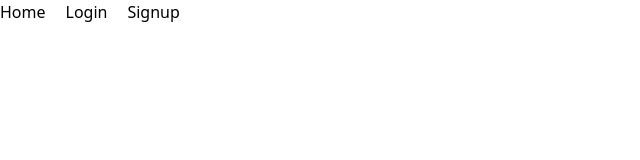
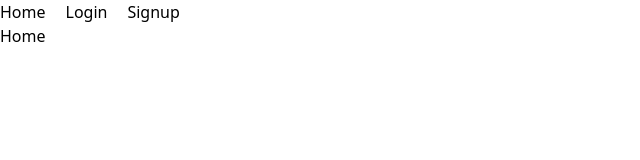
Before and after one commit to kagunecode/ttidjangoreact, a React (Vite) app in the folder frontend/: page / in a window 1280 px wide. Shown: the top 160 px of the page, without its empty margins (0-640 px from the left). Built offline with nearby package versions, Linux system fonts and the light colour scheme.

Commit message:
Added texts for testing

```diff
--- a/frontend/src/pages/Home.jsx
+++ b/frontend/src/pages/Home.jsx
@@ -1,3 +1,3 @@
 export function Home() {
-  return <></>;
+  return <h1>Home</h1>;
 }
--- /dev/null
+++ b/frontend/src/pages/Login.jsx
@@ -0,0 +1,3 @@
+export function Login() {
+  return <h1>Login</h1>;
+}
```
